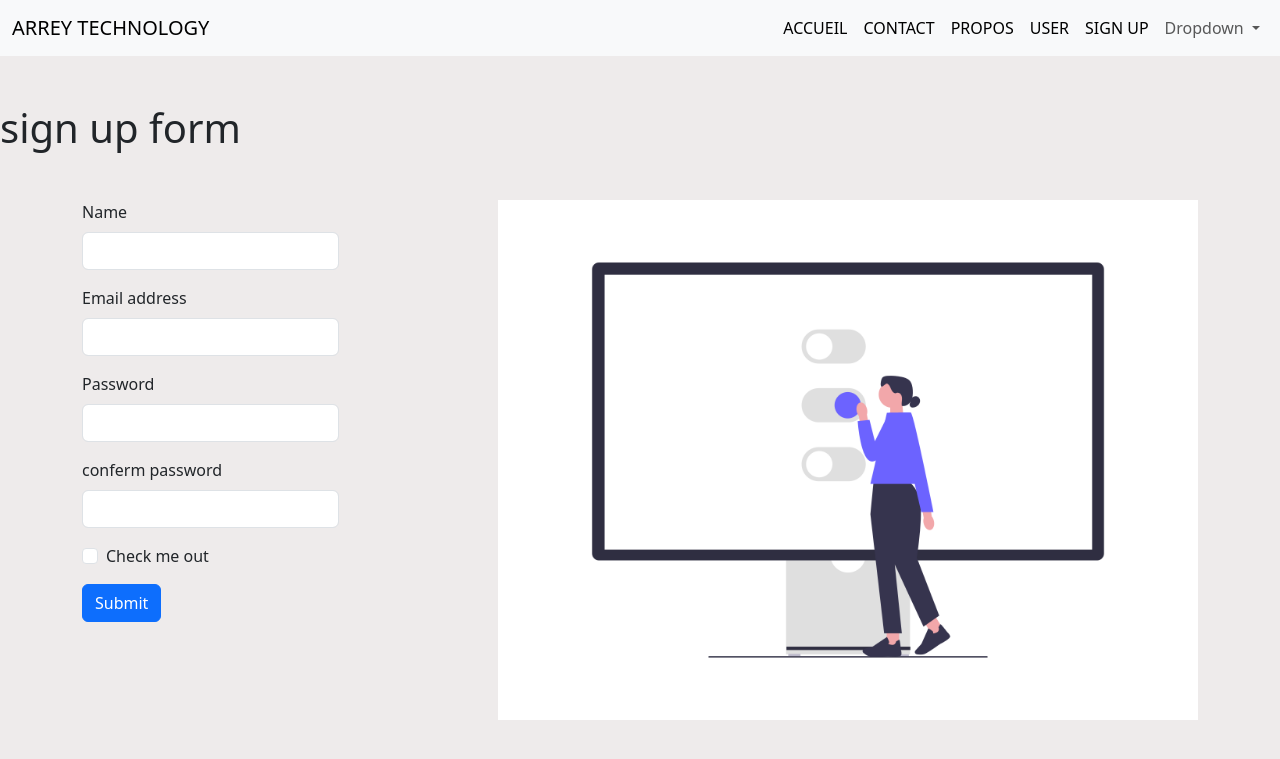
After one commit to Fahmi110/flask--projet, a Flask app: a page that uses templates/base.html in a window 1280 px wide. The commit adds this page. Shown: the top 759 px of the page. Run offline with Flask 3, Linux system fonts and the light colour scheme; some libraries are stand-ins or nearby versions.

Commit message:
premier pas

```diff
--- a/app.py
+++ b/app.py
@@ -2,14 +2,11 @@ from flask import Flask
 
 app=Flask(__name__)
 
-from flask import render_template
+from flask import render_template,redirect
 
 @app.route('/')
 def index():
     return render_template('index.html')
-
-
-
 
 
 
@@ -24,7 +21,17 @@ def propos():
     return render_template('propos.html'  )
 
 
+@app.route('/sign up')
+def formation():
+    return render_template('sign up.html'  )
 
+@app.route('/user')
+def user():
+    return render_template('user.html'  )
+
+# @app.route('/user')
+# def layout():
+#     return render_template('user.html'  )
 
 if __name__ =='__main__':
     app.run(debug= True )
--- a/static/css/style.css
+++ b/static/css/style.css
@@ -1,5 +1,5 @@
 
 
 body{
-    background-color: #be3434;
+    background-color: #eeebeb !important;
 }
--- /dev/null
+++ b/style.css
@@ -0,0 +1,3 @@
+body{
+    background-color: blue;
+}
--- a/templates/base.html
+++ b/templates/base.html
@@ -10,15 +10,59 @@
 </head>
 <body>
 <header>
-<ul>
-    <li>
-        <a href="/home">Acceuil</a>
-        <a href="/propos">propos</a>
-        <a href="/contact">contact</a>
-    </li>
-</ul>
+    <nav class="navbar navbar-expand-lg bg-body-tertiary">
+        <div class="container-fluid">
+          <a class="navbar-brand" href="">ARREY TECHNOLOGY</a>
+          <button class="navbar-toggler" type="button" data-bs-toggle="collapse" data-bs-target="#navbarSupportedContent" aria-controls="navbarSupportedContent" aria-expanded="false" aria-label="Toggle navigation">
+            <span class="navbar-toggler-icon"></span>
+          </button>
+          <div class="collapse navbar-collapse d-flex justify-content-end" id="navbarSupportedContent">
+            <ul class="navbar-nav  md-2 mb-lg-0">
+              <li class="nav-item">
+                <a class="nav-link active" aria-current="page" href="/">ACCUEIL</a>
+
+              </li>
+              <li class="nav-item">
+                <a class="nav-link active" aria-current="page" href="contact">CONTACT</a>
+                <li class="nav-item">
+                  <a class="nav-link active"   aria-current="page"href="propos">PROPOS</a>
+                  <li class="nav-item">
+                    <a class="nav-link active"   aria-current="page"href="user">USER</a>
+              </li>
+
+
+
+
+              <li class="nav-item">
+                <a class="nav-link active" aria-current="page" href="sign up">SIGN UP</a>
+            </li>
+              <li class="nav-item dropdown">
+                <a class="nav-link dropdown-toggle" href="#" role="button" data-bs-toggle="dropdown" aria-expanded="false">
+                  Dropdown
+                </a>
+                <ul class="dropdown-menu">
+                  <li><a class="dropdown-item" href="#">Action</a></li>
+                  <li><a class="dropdown-item" href="#">Another action</a></li>
+                  <li><hr class="dropdown-divider"></li>
+                  <li><a class="dropdown-item" href="#">Something else here</a></li>
+                </ul>
+              </li>
+              <li class="nav-item">
+
+              </li>
+            </ul>
+          </div>
+        </div>
+      </nav>
 </header>
 <main>
+
+
+
+
+
+
+
 {% block main %} {%endblock%}
 </main>
 <footer>
--- a/templates/contact.html
+++ b/templates/contact.html
@@ -4,8 +4,8 @@
 
 {% block main %}
 
-<h1> contact</h1>
+<h1 class="text-center"> contact</h1>
 
-<img src= "{{url_for('static', filename='images/img.jpg')}}" alt="images">
+<img class=  "{{url_for('static', filename='images/img.jpg')}}" alt="images" width="78">
 {%endblock%}
 x
--- a/templates/propos.html
+++ b/templates/propos.html
@@ -4,6 +4,7 @@
 
 {% block main %}
 
-<h1> propos</h1>
+<h1 class="text-center p-5 text-primary-emphasis bg-primary-subtle border border-primary-subtle rounded-1">propos</h1>
+
 
 {%endblock%}
--- /dev/null
+++ b/templates/sign up.html
@@ -0,0 +1,44 @@
+{% extends 'base.html'%}
+
+
+
+{% block main %}
+<h1 class="text text-start mt-5"> sign up form </h1>
+<!-- <div class="container d-flex justify-content-end align-items-center"> -->
+<!-- <h2 class="text-center"> we will teach you everything on tech<h2>
+<h2 class="text-center" > and so easy</h2> -->
+<div class="container d-flex justify-content-between mt-5">
+<form>
+
+  <div class="mb-3 ">
+    <label for="exampleInputPassword1" class="form-label">Name</label>
+    <input type="text" class="form-control" id="exampleInputPassword1">
+  </div>
+    <div class="mb-3">
+      <label for="exampleInputEmail1" class="form-label">Email address</label>
+      <input type="email" class="form-control" id="exampleInputEmail1" aria-describedby="emailHelp">
+      <!-- <div id="emailHelp" class="form-text">We'll never share your email with anyone else.</div> -->
+    </div>
+
+
+    <div class="mb-3 ">
+      <label for="exampleInputPassword1" class="form-label">Password</label>
+      <input type="password" class="form-control" id="exampleInputPassword1">
+    </div>
+
+    <div class="mb-3 ">
+      <label for="exampleInputPassword1" class="form-label">conferm password</label>
+      <input type="password" class="form-control" id="exampleInputPassword1">
+    </div>
+    <div class="mb-3 form-check">
+      <input type="checkbox" class="form-check-input" id="exampleCheck1">
+      <label class="form-check-label" for="exampleCheck1">Check me out</label>
+    </div>
+    <button type="submit" class="btn btn-primary">Submit</button>
+
+  </form>
+
+  <img src= "{{url_for('static', filename='images/img.png')}}" alt="images" width="700">
+</div>
+
+{%endblock%}
```
Also changed, not shown: __init__.py (added, +22 -0 lines), db.py (added, +43 -0 lines), schema.sql (added, +17 -0 lines), templates/index.html (+4 -3 lines), templates/user.html (added, +54 -0 lines), app.db (added), static/images/image2.jpg (added), static/images/image3.jpg (added), static/images/img.png (added).
